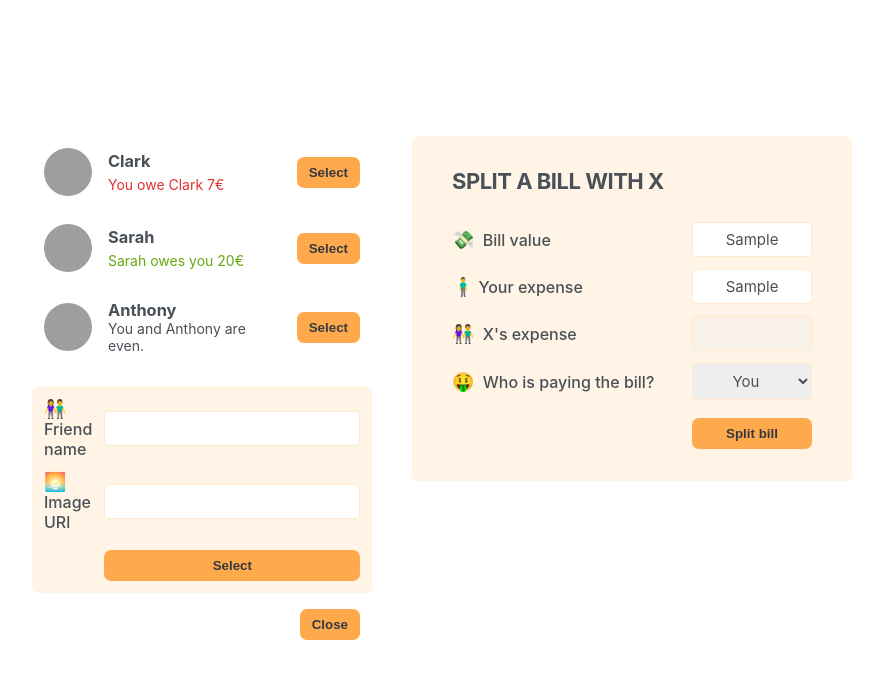
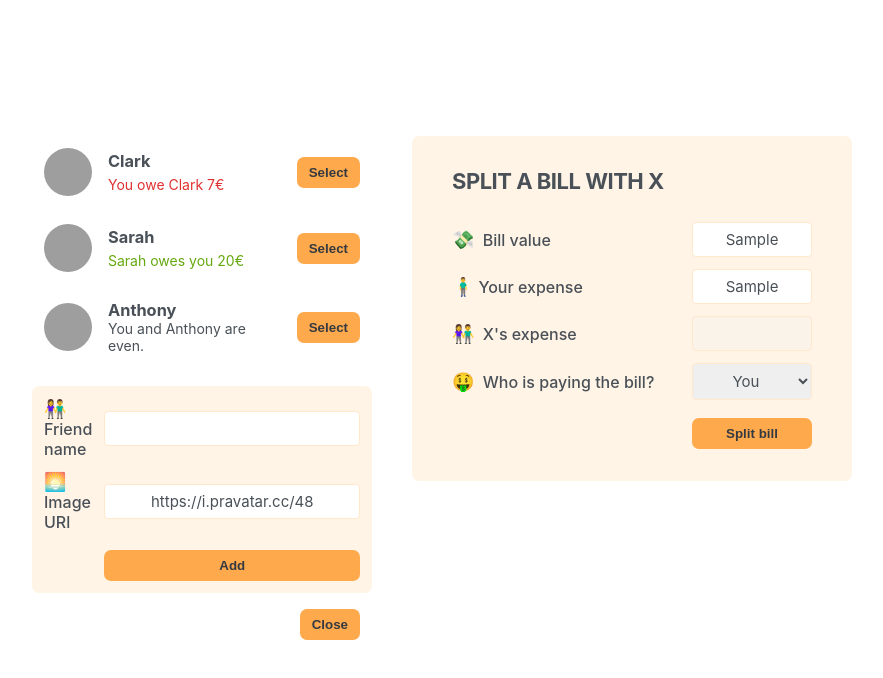
Before and after one commit to Jenseko/eat-n-split, a React (Create React App) app: page / in a window 1280 px wide. Both pictures are taken after typing "Sample", "Sample" into the empty fields and a click on the button "Add friend". Shown: the top 678 px of the page, without its empty margins (198-1081 px from the left). Built offline with nearby package versions, Linux system fonts and the light colour scheme; grey boxes are pictures that could not be loaded.

Commit message:
finishing addFriendForm

```diff
--- a/src/App.js
+++ b/src/App.js
@@ -22,17 +22,24 @@
 ];
 
 export default function App() {
+  const [friends, setFriends] = useState(initialFriends);
   const [showAddFriend, setShowAddFriend] = useState(false);
 
   function handleShowAddFriend() {
     setShowAddFriend((show) => !show);
   }
 
+  function handleAddFriend(friend) {
+    setFriends((friends) => [...friends, friend]);
+
+    setShowAddFriend(false);
+  }
+
   return (
     <div className="app">
       <div className="sidebar">
-        <FriendsList />
-        {showAddFriend && <FormAddFriend />}
+        <FriendsList friends={friends} />
+        {showAddFriend && <FormAddFriend onAddFriend={handleAddFriend} />}
         <Button onClick={handleShowAddFriend}>
           {showAddFriend ? "Close" : "Add friend"}
         </Button>
@@ -42,9 +49,7 @@
   );
 }
 
-function FriendsList() {
-  const friends = initialFriends;
-
+function FriendsList({ friends }) {
   return (
     <ul>
       {friends.map((friend) => (
@@ -84,16 +89,47 @@
   );
 }
 
-function FormAddFriend() {
+function FormAddFriend({ onAddFriend }) {
+  const [name, setName] = useState("");
+  const [image, setImage] = useState("https://i.pravatar.cc/48");
+
+  function handleSubmit(e) {
+    e.preventDefault();
+
+    if (!name || !image) return;
+
+    const id = crypto.randomUUID();
+
+    const newFriend = {
+      id,
+      name,
+      image: `${image}?={id}`,
+      balance: 0,
+    };
+
+    onAddFriend(newFriend);
+
+    setName("");
+    setImage("https://i.pravatar.cc/48");
+  }
+
   return (
-    <form className="form-add-friend">
+    <form className="form-add-friend" onSubmit={handleSubmit}>
       <label> 👫 Friend name</label>
-      <input type="text" />
+      <input
+        type="text"
+        value={name}
+        onChange={(e) => setName(e.target.value)}
+      />
 
       <label> 🌅 Image URl</label>
-      <input type="text" />
+      <input
+        type="text"
+        value={image}
+        onChange={(e) => setImage(e.target.value)}
+      />
 
-      <button className="button">Select</button>
+      <button className="button">Add</button>
     </form>
   );
 }
```
